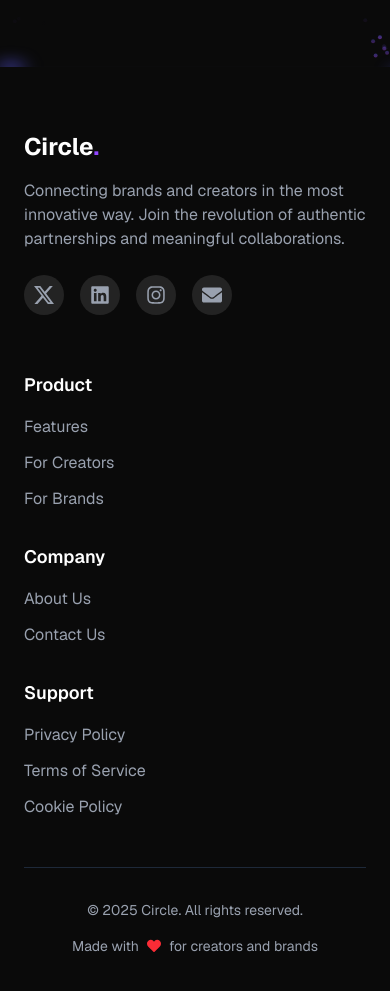
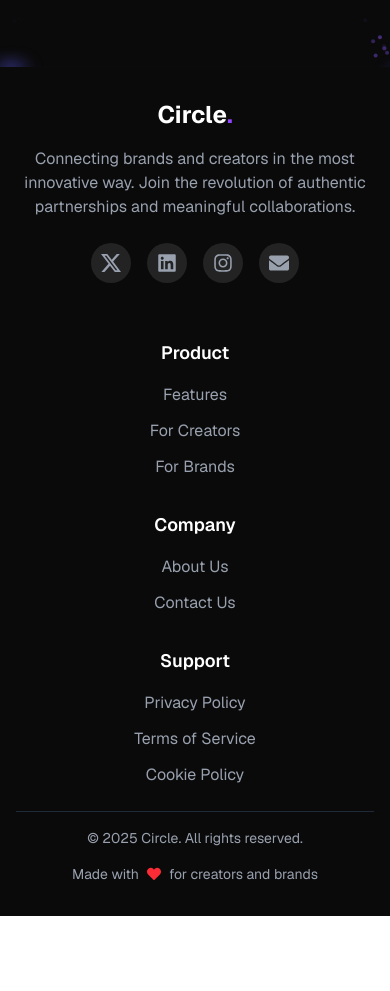
Before and after one commit to decodewithParth/circle-5, a Next.js app: page / in a window 390 px wide. Shown: the part 7180-8171 px from the top of the page. After the commit the page ends 8096 px from the top, so only its background shows below. Built offline with nearby package versions, Linux system fonts and the light colour scheme; no server answers; the database is empty.

Commit message:
made the footer section responsive

```diff
--- a/src/component/footer-section.tsx
+++ b/src/component/footer-section.tsx
@@ -62,9 +62,9 @@ export const FooterSection = () => {
 
   return (
     <footer className="bg-neutral-950 text-white">
-      <div className="container mx-auto px-6 py-16">
+      <div className="container mx-auto px-4 py-8 text-center md:text-left items-center md:items-start">
         {/* Main Footer Content */}
-        <div className="grid grid-cols-1 md:grid-cols-2 lg:grid-cols-5 gap-8 mb-12">
+        <div className="grid grid-cols-1 md:grid-cols-2 lg:grid-cols-5 gap-8 mb-6 items-center md:items-start justify-center md:justify-start">
           {/* Brand Section */}
           <div className="lg:col-span-2">
             <motion.div
@@ -81,7 +81,7 @@ export const FooterSection = () => {
                 Connecting brands and creators in the most innovative way.
                 Join the revolution of authentic partnerships and meaningful collaborations.
               </p>
-                            <div className="flex space-x-4">
+              <div className="flex space-x-4 justify-center md:justify-start mx-auto md:mx-0">
                 {socialLinks.map((social) => (
                   <a
                     key={social.name}
@@ -104,7 +104,7 @@ export const FooterSection = () => {
             transition={{ duration: 0.6, delay: 0.1 }}
           >
             <h4 className="text-lg font-semibold mb-4">Product</h4>
-            <ul className="space-y-3">
+            <ul className="space-y-3 flex flex-col items-center md:items-start justify-center md:justify-start mx-auto md:mx-0">
               {footerLinks.product.map((link) => (
                 <li key={link.name}>
                   <button
@@ -125,7 +125,7 @@ export const FooterSection = () => {
             transition={{ duration: 0.6, delay: 0.2 }}
           >
             <h4 className="text-lg font-semibold mb-4">Company</h4>
-            <ul className="space-y-3">
+            <ul className="space-y-3 flex flex-col items-center md:items-start justify-center md:justify-start mx-auto md:mx-0">
               {footerLinks.company.map((link) => (
                 <li key={link.name}>
                   <a
@@ -146,7 +146,7 @@ export const FooterSection = () => {
             transition={{ duration: 0.6, delay: 0.3 }}
           >
             <h4 className="text-lg font-semibold mb-4">Support</h4>
-            <ul className="space-y-3">
+            <ul className="space-y-3 flex flex-col items-center md:items-start justify-center md:justify-start mx-auto md:mx-0">
               {footerLinks.support.map((link) => (
                 <li key={link.name}>
                   <a
@@ -162,14 +162,14 @@ export const FooterSection = () => {
         </div>
 
         {/* Divider */}
-        <div className="border-t border-gray-800 mb-8"></div>
+        <div className="border-t border-gray-800 mb-4"></div>
 
         {/* Bottom Section */}
         <motion.div
           initial={{ opacity: 0, y: 20 }}
           whileInView={{ opacity: 1, y: 0 }}
           transition={{ duration: 0.6, delay: 0.4 }}
-          className="flex flex-col md:flex-row justify-between items-center"
+          className="flex flex-col md:flex-row justify-between items-center text-center md:text-left"
         >
           <div className="text-gray-400 text-sm mb-4 md:mb-0">
             © {currentYear} Circle. All rights reserved.
```
